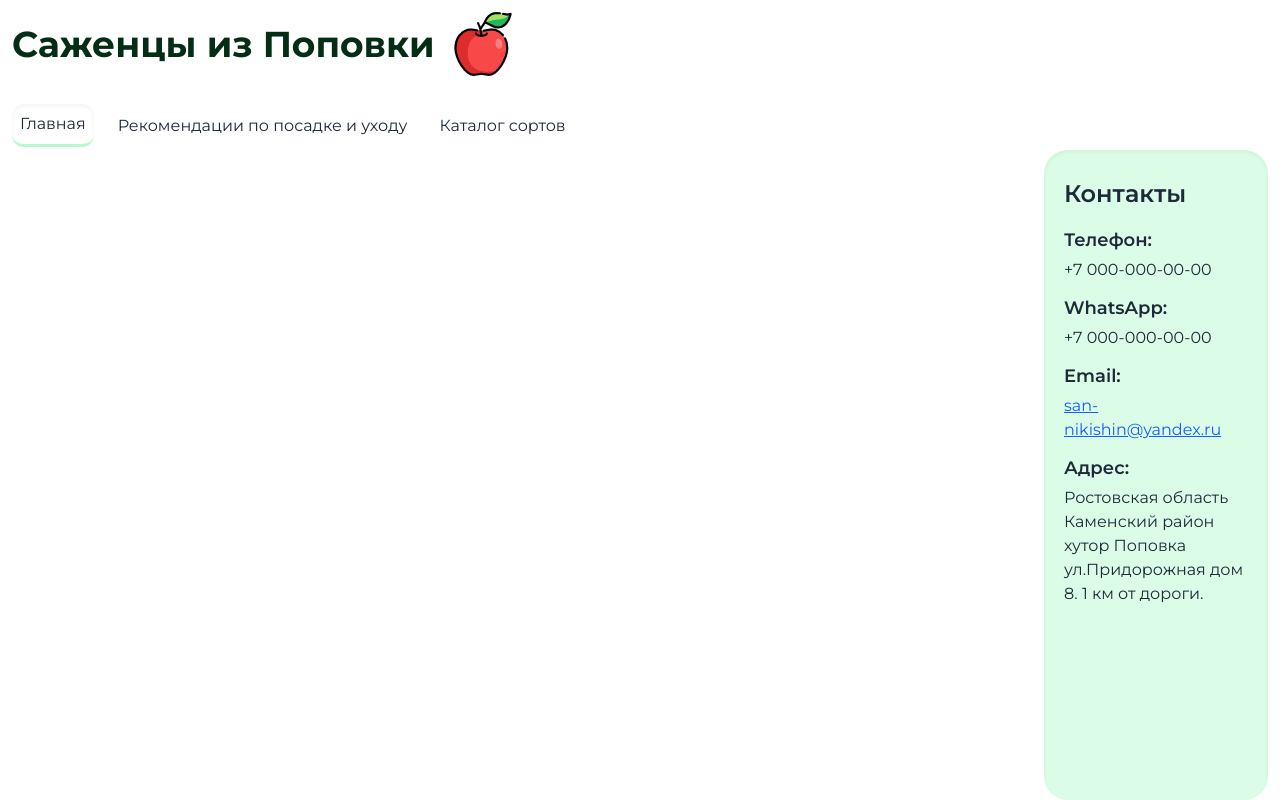
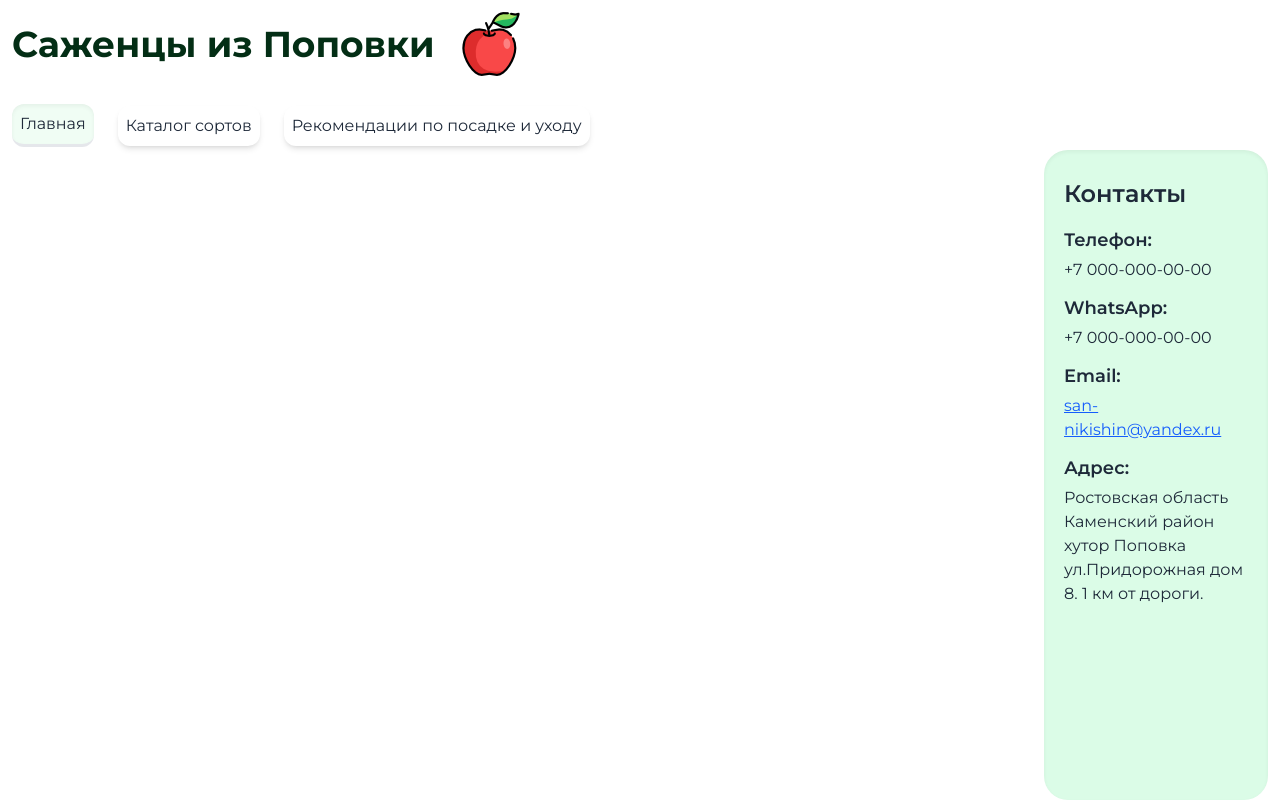
Before and after one commit to Ekka-N/NextApp, a Next.js app: page / in a window 1280 px wide. Built offline with nearby package versions, Linux system fonts and the light colour scheme.

Commit message:
fix styles

```diff
--- a/src/components/header/header.tsx
+++ b/src/components/header/header.tsx
@@ -33,17 +33,17 @@ export const Header = () => {
           Главная
         </nav>
         <nav
+          className={navState === Nav.CATALOG ? selectedNav : nav}
+          onClick={() => handleChangeNav(Nav.CATALOG)}
+        >
+          Каталог сортов
+        </nav>
+        <nav
           className={navState === Nav.RECS ? selectedNav : nav}
           onClick={() => handleChangeNav(Nav.RECS)}
         >
           Рекомендации по посадке и уходу
         </nav>
-        <nav
-          className={navState === Nav.CATALOG ? selectedNav : nav}
-          onClick={() => handleChangeNav(Nav.CATALOG)}
-        >
-          Каталог сортов
-        </nav>
       </div>
     </header>
   );
--- a/src/components/header/headerStyles.ts
+++ b/src/components/header/headerStyles.ts
@@ -1,5 +1,5 @@
 export const headerContainer = 'min-h-20 py-3 mb-4'
-export const flexRowWrap = 'flex items-center gap-4'
+export const flexRowWrap = 'flex items-center gap-6'
 export const mainTitle = 'text-4xl text-green-950 font-bold'
-export const nav = 'cursor-pointer hover:border-b-3 hover:border-b-green-200 px-2 py-2 rounded-xl'
-export const selectedNav = `${nav} border-b-3 border-b-green-200 shadow-inner`
+export const nav = 'cursor-pointer px-2 py-2 rounded-xl hover:border-b-3  shadow-md hover:border-b-gray-200 hover:-translate-y-1 hover:scale-105'
+export const selectedNav = `bg-green-50 px-2 py-2 rounded-xl border-b-3 border-b-gray-200 shadow-inner`
```
